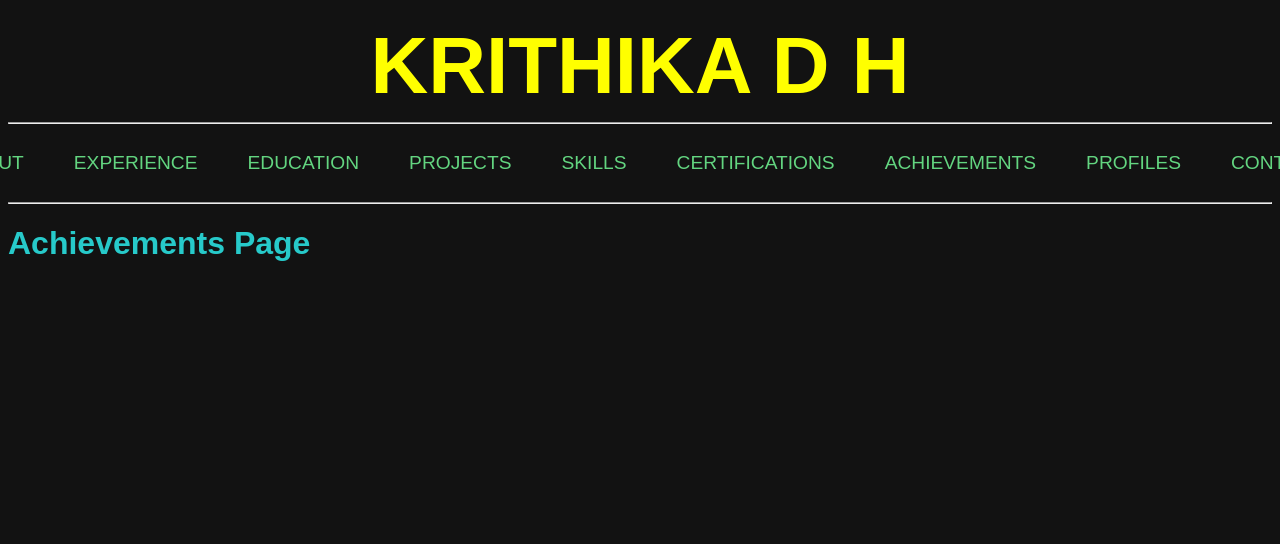
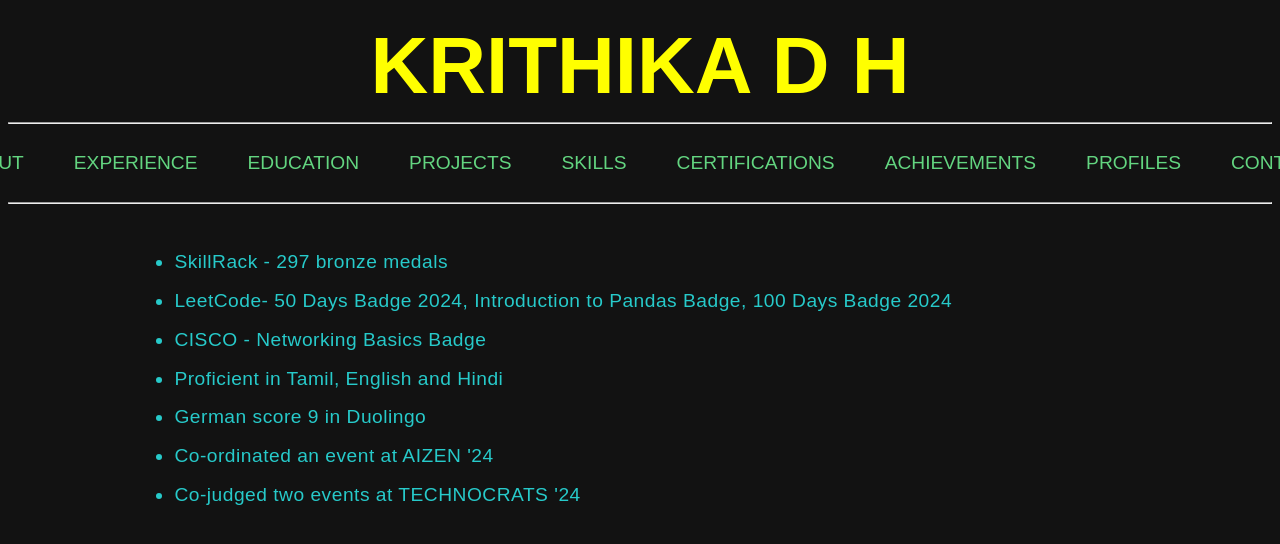
Before and after one commit to krithikadh/PORTFOLIO, a React (Vite) app in the folder portfolio/: page /achievements in a window 1280 px wide. Shown: the top 544 px of the page. Built offline with nearby package versions, Linux system fonts and the light colour scheme.

Commit message:
Achievements page completed

```diff
--- a/portfolio/src/components/FunctionalComponents/Achievements.jsx
+++ b/portfolio/src/components/FunctionalComponents/Achievements.jsx
@@ -1,9 +1,20 @@
 function Achievements(){
-    return(
-        <div>
-            <h1>Achievements Page</h1>
+    return (
+        <div className="about-container">
+          <p>
+            <ul>
+                <li>SkillRack - 297 bronze medals</li>
+                <li>LeetCode- 50 Days Badge 2024, Introduction to Pandas Badge, 100 Days Badge 2024</li>
+                <li>CISCO - Networking Basics Badge</li>
+                <li>Proficient in Tamil, English and Hindi</li>
+                <li>German score 9 in Duolingo</li>
+                <li>Co-ordinated an event at AIZEN '24</li>
+                <li>Co-judged two events at TECHNOCRATS '24</li>
+            </ul>
+          </p>
+
         </div>
-    )
+    );
 }
 
 export default Achievements
```
